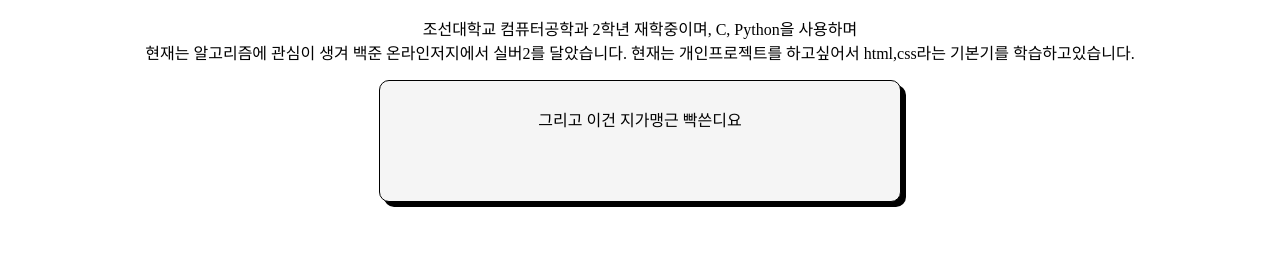
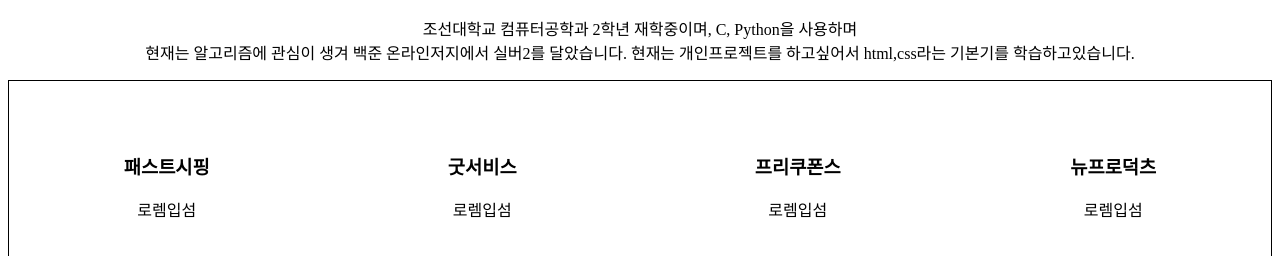
Before and after one commit to bwng0v0/html, a plain HTML site: page index.html in a window 1280 px wide. Shown: the part 268-524 px from the top of the page. Drawn offline with Linux system fonts and the light colour scheme.

Commit message:
2024.3.5

```diff
--- a/css/main.css
+++ b/css/main.css
@@ -4,26 +4,8 @@ display: block;
 margin-left: auto;
 margin-right: auto;
 }
-
 .center{
     text-align:center;
-}
-
-.box{
-    width: 500px;
-    height: 100px;
-    background-color: whitesmoke;
-    margin-left: auto;
-    margin-right: auto;
-    padding: 10px;
-    border: 1px solid black;
-    border-radius: 10px;
-    text-align:center;
-    box-shadow: 5px 5px;
-}
-
-.container {
-    width: 800px;
 }
 .header {
     width: 100%;
@@ -50,3 +32,30 @@ margin-right: auto;
     background-color: grey;
     /* clear: both; */
 }
+
+.container{
+    margin: auto;
+    border: 1px solid black;
+    display: flex;
+    justify-content: center;
+}
+.box{
+    width: 400px;
+    height: 200px;
+    /* background-color: aquamarine; */
+    margin: 1px;
+    text-align: center;
+}
+.box>h3{
+    margin-top: 70px;
+}
+@media screen and (max-width : 1200px) {
+    .container{
+        flex-wrap: wrap;
+    }
+}
+@media screen and (max-width : 768px) {
+    .container{
+        flex-direction: column;
+    }
+}
--- a/css/main2.css
+++ b/css/main2.css
@@ -55,18 +55,18 @@
 }
 .navbar{
     width: 100%;
-    height: 100px;
+    height: 50px;
     background-color: aqua;
     display: flex;
     position:fixed;
+    font-size: 12px;
 }
 .navbar>div{
     width: 100px;
     margin: 0px;
-    background-color: chartreuse;
+    background-color: rgb(255, 255, 255);
     align-content: center;
     text-align: center;
-    margin: 1px;
 }
 
 .navbar>div:nth-child(2){
--- a/index.html
+++ b/index.html
@@ -4,6 +4,7 @@
     <meta charset="UTF-8">
     <title>Document</title>
     <link href="css/main.css" rel="stylesheet">
+    <meta name="viewport" content="width=device-width, initial-scale=1.0">
 </head>
 <body>
 
@@ -12,8 +13,11 @@
 <h3 class="center">직관적인걸 좋아하는 개발자, 김범중입니다.</h5>
 <p class="center">조선대학교 컴퓨터공학과 2학년 재학중이며, C, Python을 사용하며 <br>
     현재는 알고리즘에 관심이 생겨 백준 온라인저지에서 실버2를 달았습니다. 현재는 개인프로젝트를 하고싶어서 html,css라는 기본기를 학습하고있습니다.</p>
-<div class="box">
-<p>그리고 이건 지가맹근 빡쓴디요</p>
+<div class="container">
+    <div class="box"><h3>패스트시핑</h3><p>로렘입섬</p></div>
+    <div class="box"><h3>굿서비스</h3><p>로렘입섬</p></div>
+    <div class="box"><h3>프리쿠폰스</h3><p>로렘입섬</p></div>
+    <div class="box"><h3>뉴프로덕츠</h3><p>로렘입섬</p></div>
 </div>
 </body>
 </html>
```
Also changed, not shown: 1 other file.
